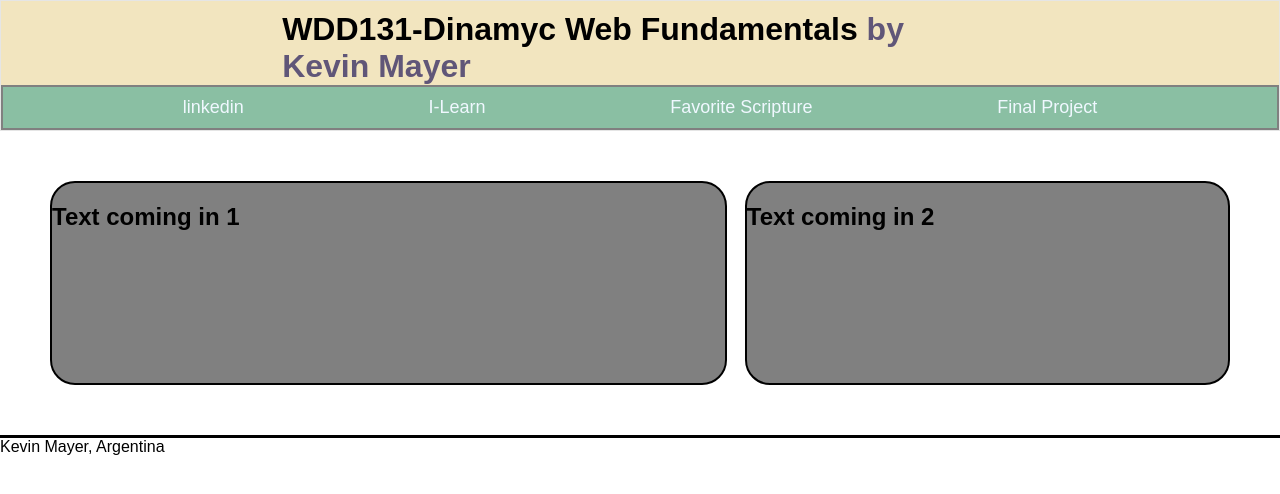
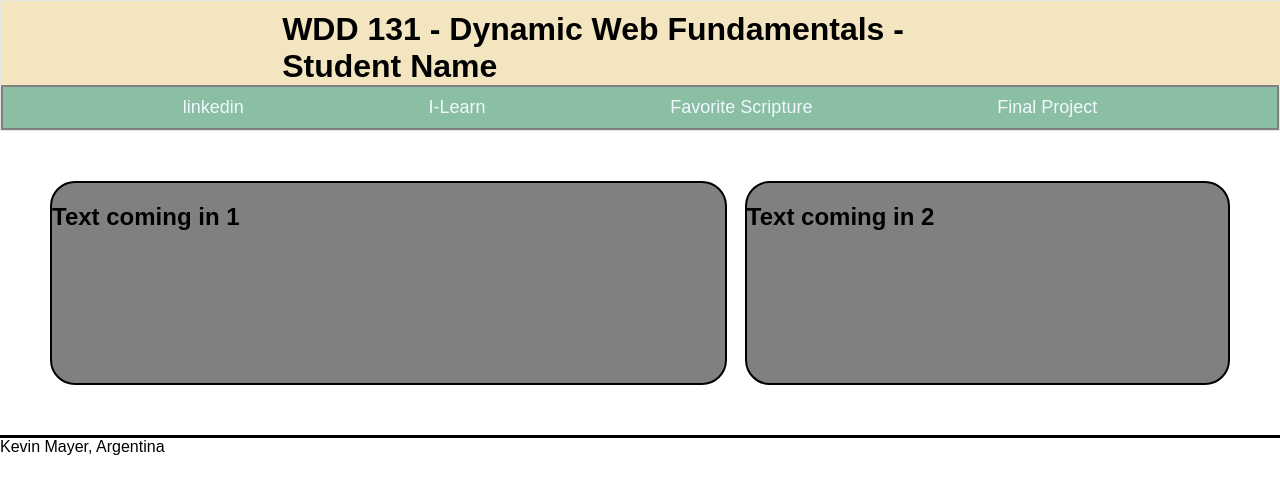
Before and after one commit to kemayerar/wdd131, a plain HTML site: page index.html in a window 1280 px wide. Drawn offline with Linux system fonts and the light colour scheme; a script that the page names is missing.

Commit message:
checkpoint

```diff
--- a/index.html
+++ b/index.html
@@ -3,7 +3,7 @@
 <head>
     <meta charset="UTF-8">
     <meta name="viewport" content="width=device-width, initial-scale=1.0">
-    <title>WDD131-Dinamyc Web Fundamentals-Kevin Mayer</title>
+    <title>WDD 131 - Dynamic Web Fundamentals - Student Name</title>
     <meta name="author" content="Kevin Mayer">
     <meta name="description" content="This webside is for practical exercises of the course where we will start using JavaScript">
     <link rel="stylesheet" href="styles/base.css">
@@ -14,7 +14,7 @@
 </head>
 <body>
     <header>
-        <h1>WDD131-Dinamyc Web Fundamentals <span id="Kevin">by Kevin Mayer</span></h1>
+        <h1>WDD 131 - Dynamic Web Fundamentals - Student Name </h1>
         <nav>
             <a href="http://www.linkedin.com/in/kevin-mayer-bookkeeper">linkedin</a>
             <a href=" https://byui.instructure.com/">I-Learn</a>
```
